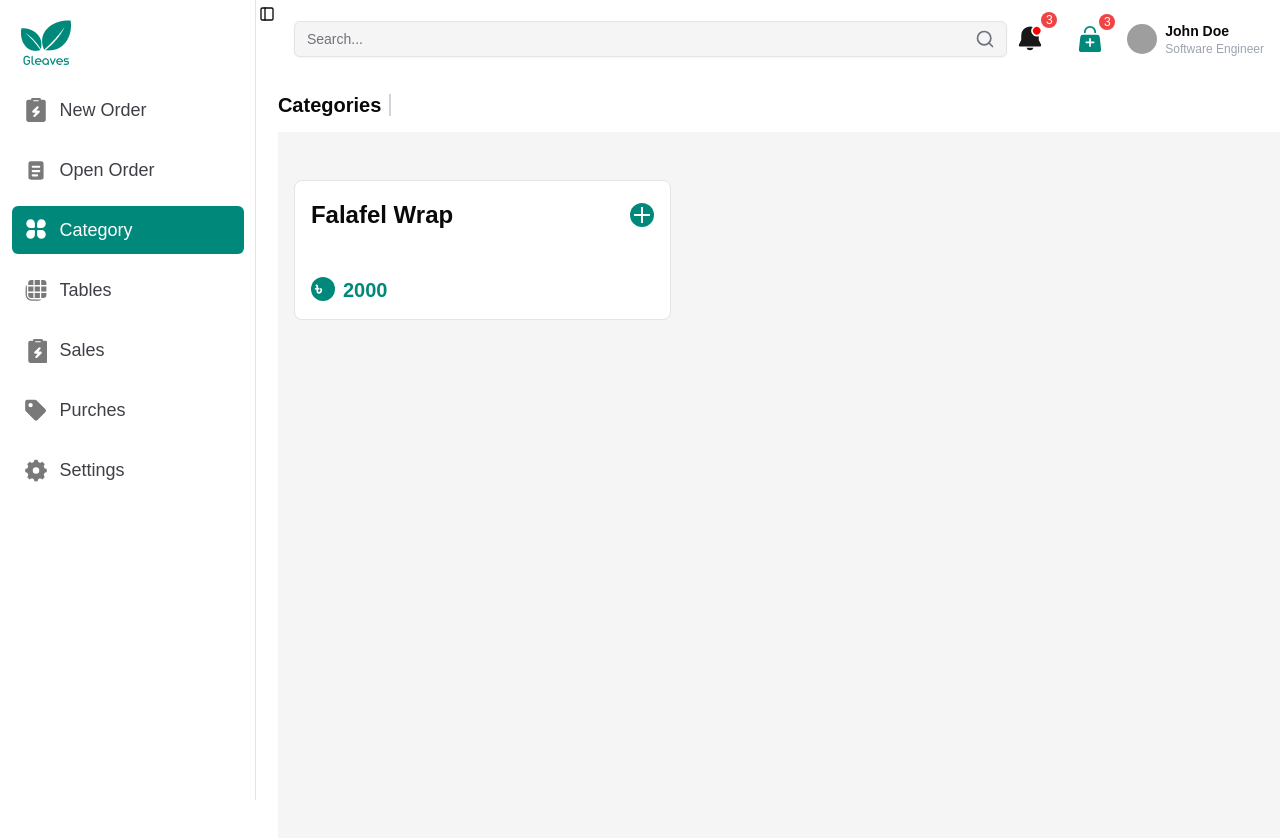
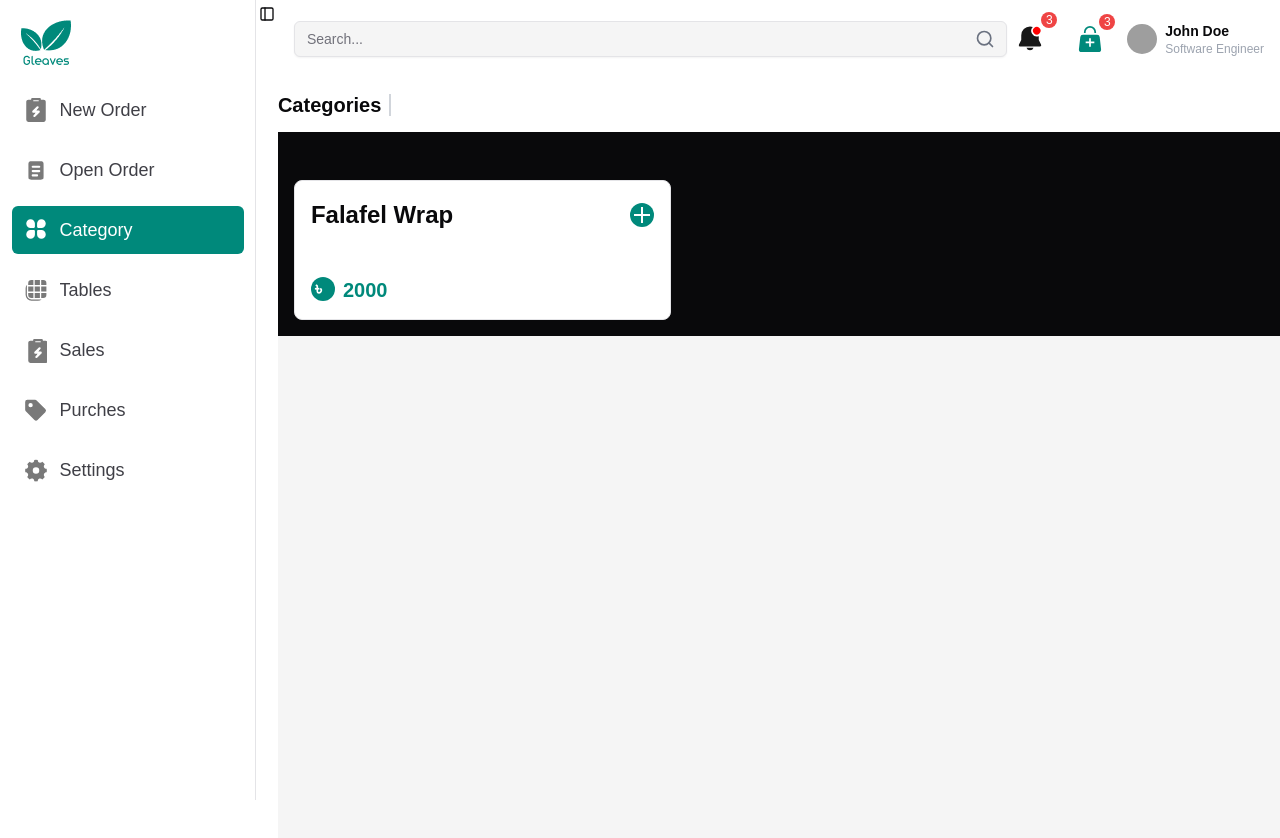
Before and after one commit to Acro-Nation/restaurant-pos, a Next.js app in the folder apps/dashboard/: page /dashboard/admin/category in a window 1280 px wide. Shown: the top 838 px of the page. Built offline with nearby package versions, Linux system fonts and the light colour scheme; grey boxes are pictures that could not be loaded.

Commit message:
checkout dropdown typs

```diff
--- a/apps/dashboard/src/app/(dashboardLayout)/dashboard/admin/category/page.tsx
+++ b/apps/dashboard/src/app/(dashboardLayout)/dashboard/admin/category/page.tsx
@@ -3,7 +3,7 @@ import Tabs from '@/components/molecules/Tabs/Tabs'
 
 const CategoryPage = () => {
   return (
-    <div>
+    <div className='bg-foreground'>
       <Tabs title="Categories" />
 
       <div className="grid lg:grid-cols-6 gap-2 grid-cols-2 p-4">
```
